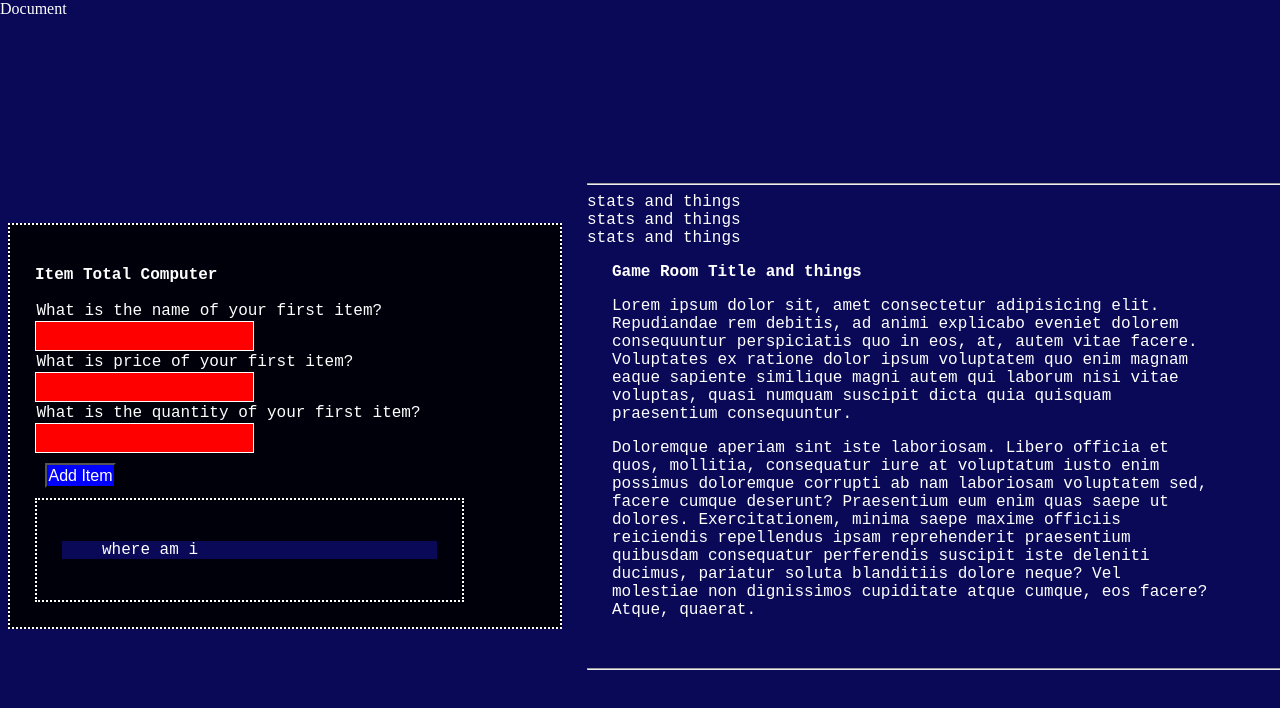
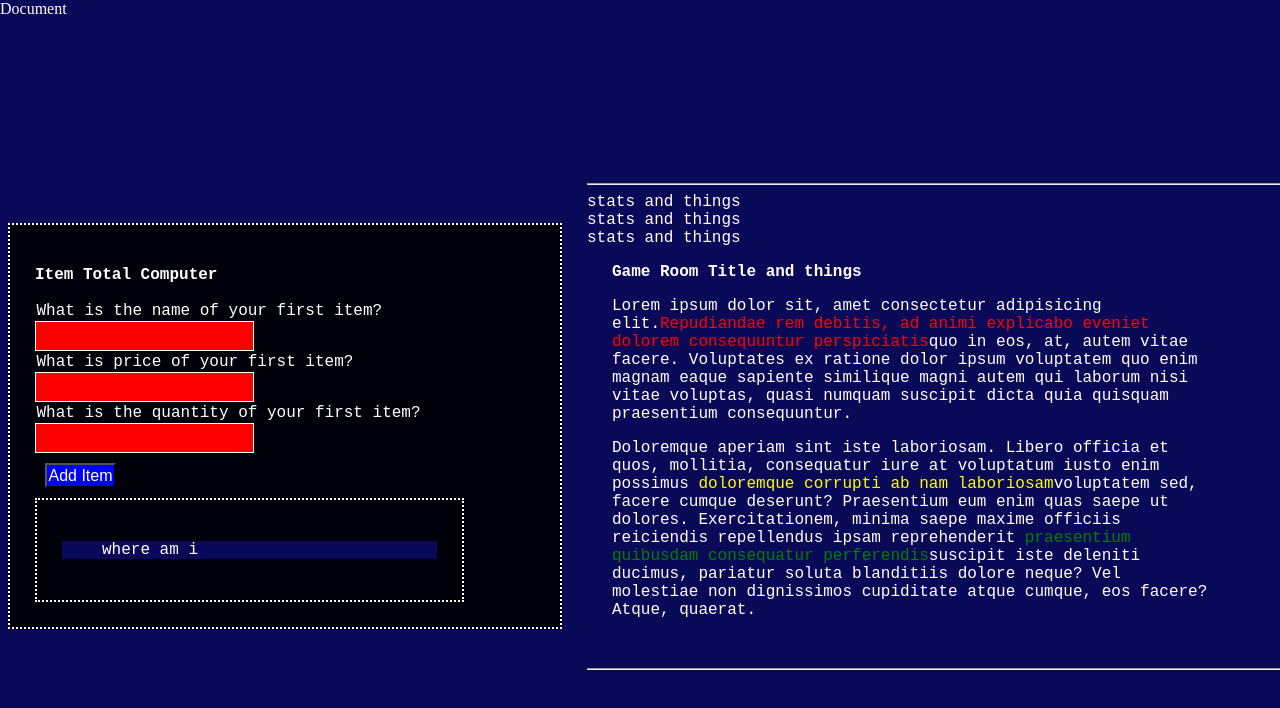
Before and after one commit to rajahwu/miniTextGame_project_javascript, a plain HTML site: page index.html in a window 1280 px wide. Shown: the top 708 px of the page. Drawn offline with Linux system fonts and the light colour scheme.

Commit message:
add text color spans

```diff
--- a/index.html
+++ b/index.html
@@ -43,14 +43,14 @@
 <h3>Game Room Title and things</h3>
 
   <div class="text-window">
-    <p>Lorem ipsum dolor sit, amet consectetur adipisicing elit. Repudiandae rem debitis, ad animi explicabo eveniet
-    dolorem consequuntur perspiciatis quo in eos, at, autem vitae facere. Voluptates ex ratione dolor ipsum voluptatem
+    <p>Lorem ipsum dolor sit, amet consectetur adipisicing elit.<span class="warn">Repudiandae rem debitis, ad animi explicabo eveniet
+    dolorem consequuntur perspiciatis</span>quo in eos, at, autem vitae facere. Voluptates ex ratione dolor ipsum voluptatem
     quo enim magnam eaque sapiente similique magni autem qui laborum nisi vitae voluptas, quasi numquam suscipit dicta
     quia quisquam praesentium consequuntur.</p>
     <p> Doloremque aperiam sint iste laboriosam. Libero officia et quos, mollitia,
-    consequatur iure at voluptatum iusto enim possimus doloremque corrupti ab nam laboriosam voluptatem sed, facere
+    consequatur iure at voluptatum iusto enim possimus <span class="caution"> doloremque corrupti ab nam laboriosam</span>voluptatem sed, facere
     cumque deserunt? Praesentium eum enim quas saepe ut dolores. Exercitationem, minima saepe maxime officiis reiciendis
-    repellendus ipsam reprehenderit praesentium quibusdam consequatur perferendis suscipit iste deleniti ducimus,
+    repellendus ipsam reprehenderit<span class="safe"> praesentium quibusdam consequatur perferendis</span>suscipit iste deleniti ducimus,
     pariatur soluta blanditiis dolore neque? Vel molestiae non dignissimos cupiditate atque cumque, eos facere? Atque,
     quaerat.</p>
   </div>
--- a/main.css
+++ b/main.css
@@ -13,6 +13,22 @@
     align-items: center;
     height: 100vh;
     width: 100vw;
+  }
+
+  span {
+    display: inline;
+  }
+
+  .warn {
+    color: red;
+  }
+
+  .caution {
+    color: yellow;
+  }
+
+  .safe {
+    color: green;
   }
 
   .container {
```
